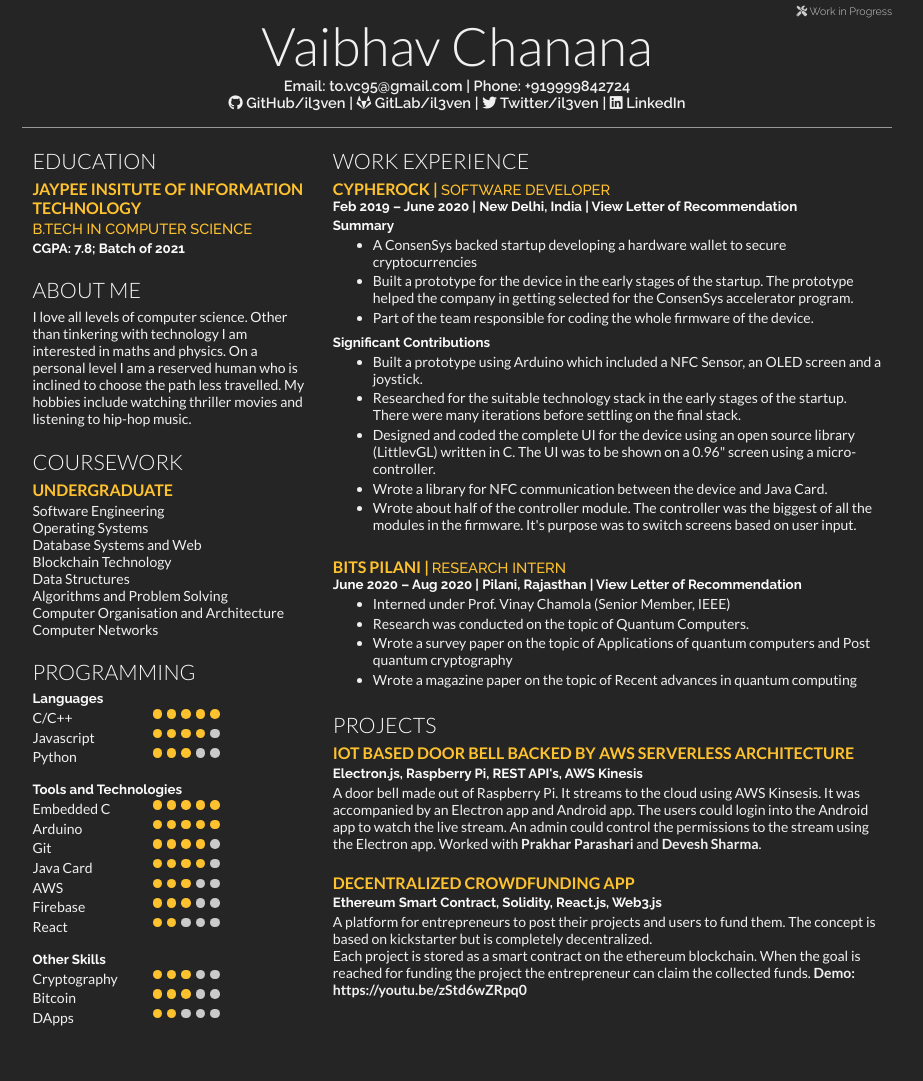
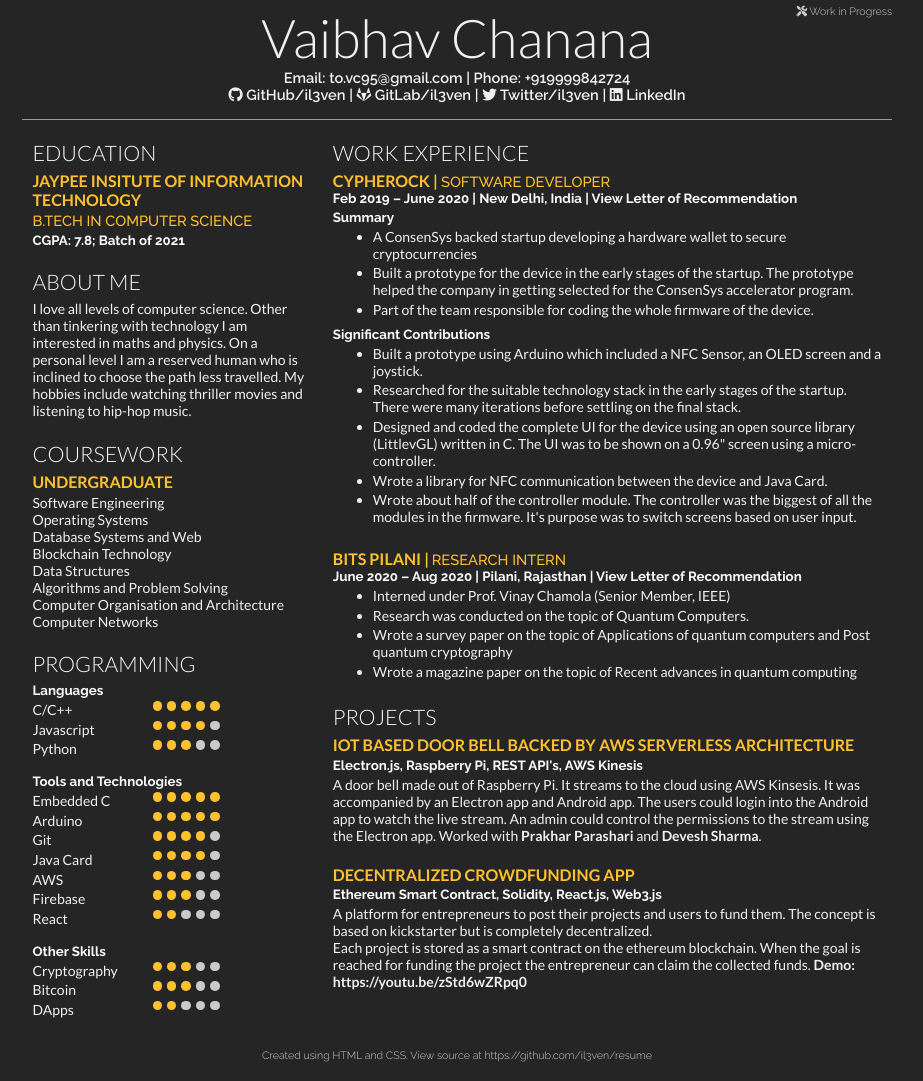
Before and after one commit to il3ven/resume, a plain HTML site: page index.html in a window 1280 px wide. Shown: the whole page, without its empty margins (183-1106 px from the left). Drawn offline with Linux system fonts and the light colour scheme.

Commit message:
Added footer and changed some styles

```diff
--- a/index.html
+++ b/index.html
@@ -89,7 +89,7 @@
           </p>
         </div>
 
-        <div class="section">
+        <div class="section" style="margin-bottom: 0">
           <h1>Programming</h1>
           <p class="location">Languages</p>
           <ul class="skills">
@@ -336,7 +336,7 @@
           </p>
         </div>
 
-        <div class="section">
+        <div class="section" style="margin-bottom: 0">
           <h2>
             <a
               href="https://github.com/il3ven/Crowdfunding-App"
@@ -364,5 +364,12 @@
         </div>
       </div>
     </div>
+
+    <div class="footer">
+      Created using HTML and CSS. View source at
+      <a href="https://github.com/il3ven/resume" target="_blank">
+        https://github.com/il3ven/resume
+      </a>
+    </div>
   </body>
 </html>
--- a/style.css
+++ b/style.css
@@ -81,10 +81,11 @@
 
 .heading .name {
   /* border: 2px dotted red; */
-  margin-top: 0.5rem;
+  margin: 0.5rem 0 0.5rem;
   font-size: 40pt;
   font-weight: 300;
   text-align: center;
+  line-height: 36pt;
 }
 
 .heading .details {
@@ -93,7 +94,7 @@
   font-size: 11pt;
 }
 
-.heading .line {
+.line {
   border-top: 0.4pt solid #999999;
   margin-top: 1rem;
 }
@@ -190,3 +191,12 @@
 .details-icons {
   white-space: nowrap;
 }
+
+.footer {
+  font-family: "Raleway", sans-serif;
+  font-weight: 300;
+  font-size: 8pt;
+  color: #cecece;
+  text-align: center;
+  margin-bottom: 15pt;
+}
```
